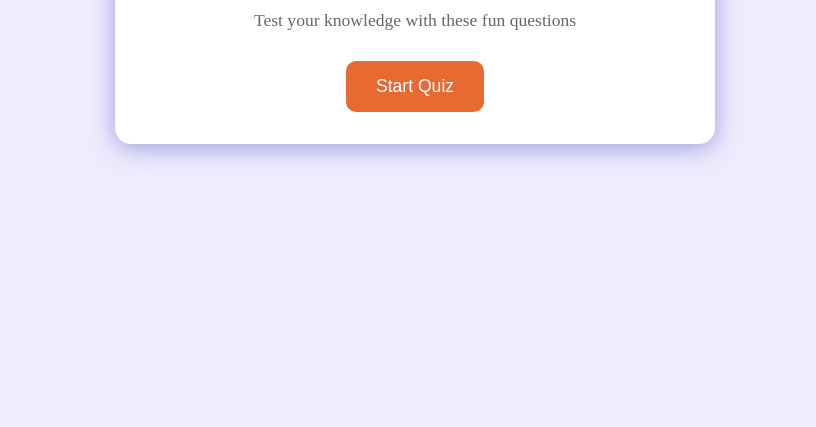
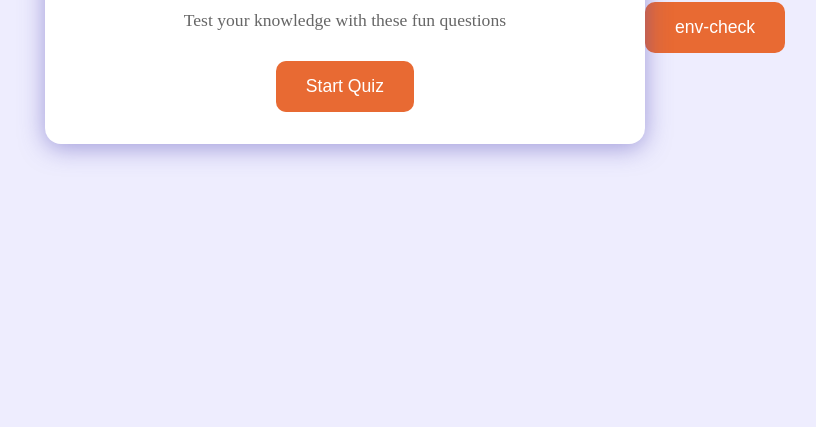
Before and after one commit to kathirShelby/quiz-project, a plain HTML site: page index.html in a window 1280 px wide. Shown: the part 373-800 px from the top of the page, without its empty margins (225-1041 px from the left). Drawn offline with Linux system fonts and the light colour scheme.

Commit message:
gitignore check

```diff
--- a/index.html
+++ b/index.html
@@ -45,6 +45,7 @@
         <button id="restart-btn">Restart Quiz</button>
       </div>
     </div>
+    <button>env-check</button>
 
     <script src="script.js"></script>
   </body>
```
Also changed, not shown: 1 other file.
